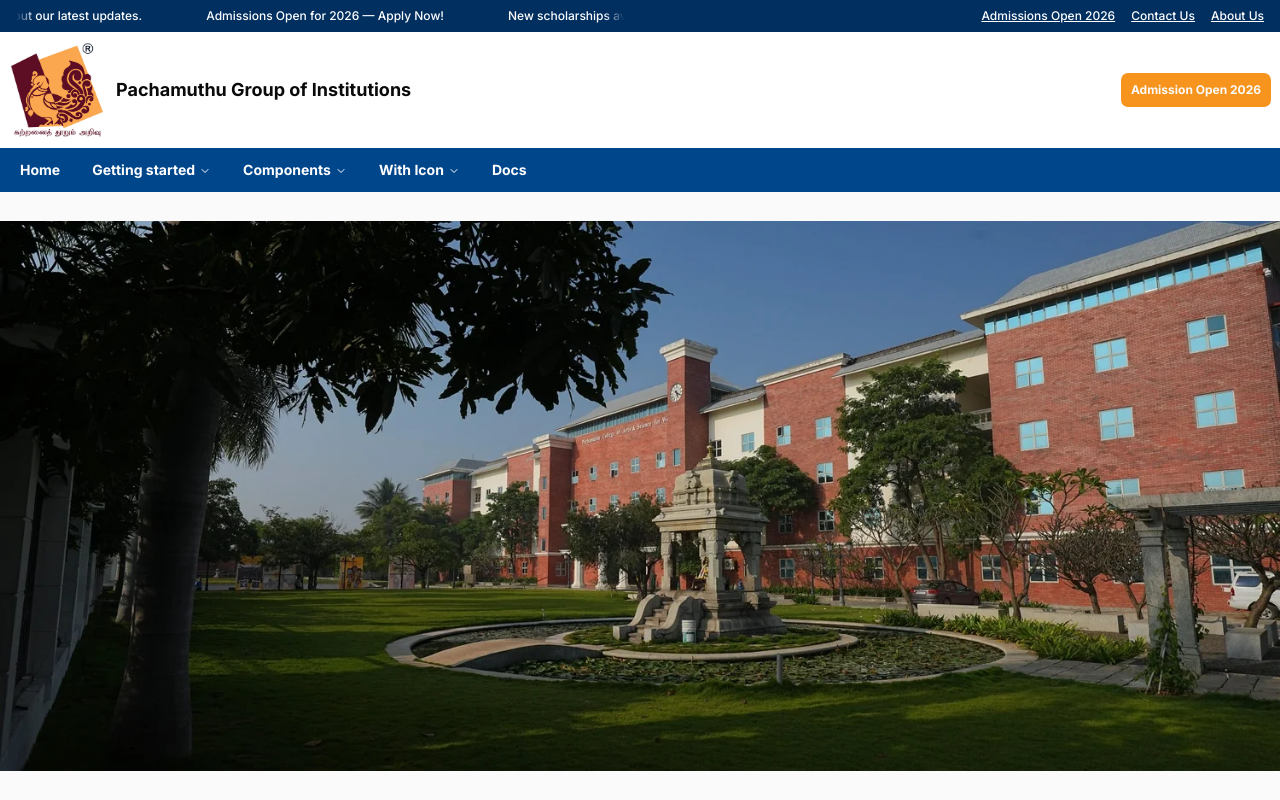
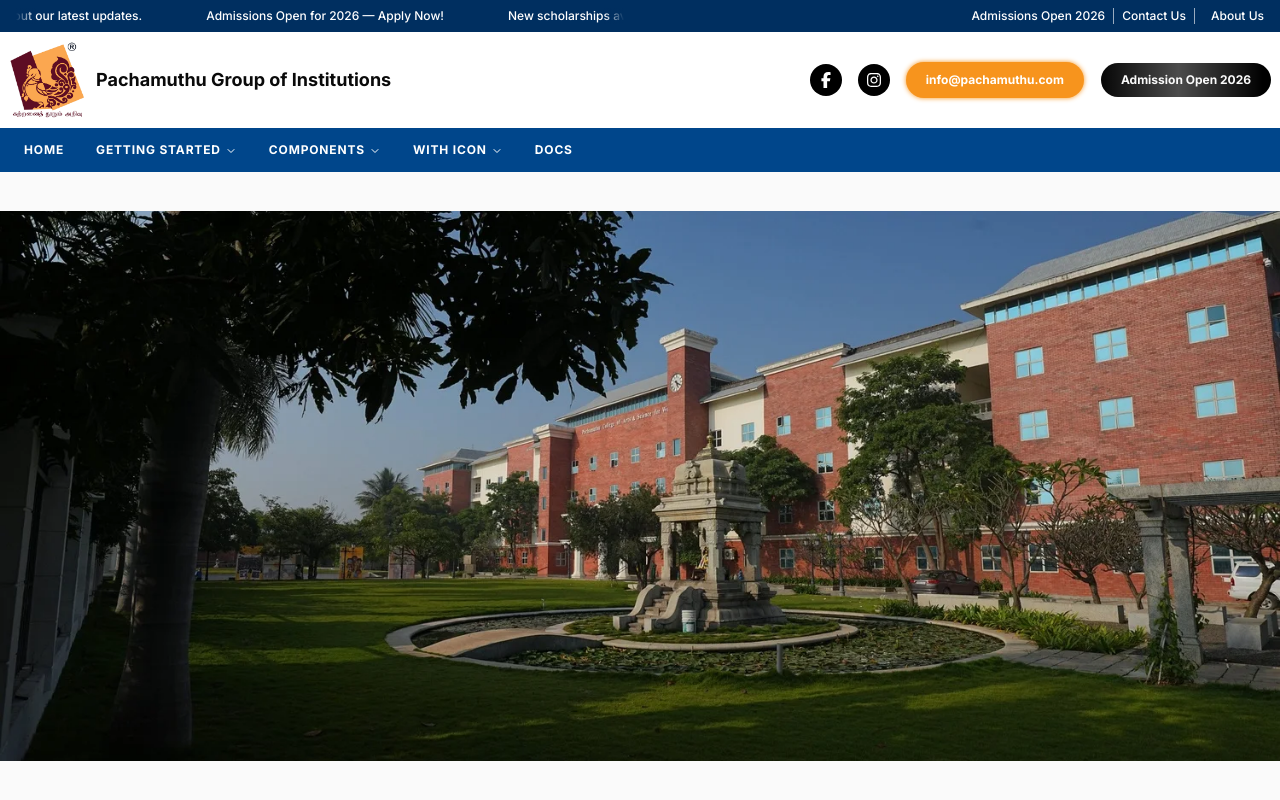
Before and after one commit to gunasekaran28gs/pachamuthu, a Next.js app: page / in a window 1280 px wide. Built offline with nearby package versions, Linux system fonts and the light colour scheme.

Commit message:
Header design changes

```diff
--- a/app/components/AnnouncementBar.jsx
+++ b/app/components/AnnouncementBar.jsx
@@ -13,9 +13,9 @@ export default function AnnouncementBar() {
       </Marquee>
 
       <div className="w-1/2 hidden md:flex items-center justify-end shrink-0">
-        <Link href="/admissions" className="text-white underline">Admissions Open 2026</Link>
-        <Link href="/contact" className="text-white underline ml-4">Contact Us</Link>
-        <Link href="/about" className="text-white underline ml-4">About Us</Link>
+        <Link href="/admissions" className="text-white border-r px-2 border-white/60 ">Admissions Open 2026</Link>
+        <Link href="/contact" className="text-white border-r px-2 border-white/60 ">Contact Us</Link>
+        <Link href="/about" className="text-white ml-4">About Us</Link>
       </div>
     </div>
   );
--- a/app/components/Header.jsx
+++ b/app/components/Header.jsx
@@ -2,21 +2,36 @@ import { NavigationMenuDemo } from './NavigationMenu';
 import { Button } from "@/components/ui/button";
 import AnnouncementBar from './AnnouncementBar';
 import Image from 'next/image';
+import SocialMedia from './SocialMedia';
 
 export default function Header() {
   return (
     <>
         <AnnouncementBar />
         <header className="p-2">
-          <header-logo className="flex items-center justify-between text-2xl font-bold">
+          <header-logo className="flex page-width items-center justify-between text-2xl font-bold">
             <div className="flex items-center gap-2">
-              <Image src="/logo-v1.png" alt="College Logo" width={100} height={100} />
+              <Image src="/logo-v1.png" alt="College Logo" width={80} height={80} />
               <h1 className="text-lg font-bold">Pachamuthu Group of Institutions </h1>
             </div>
-            <Button className="font-bold text-xs bg-[#F7941D]">Admission Open 2026</Button>
+            <div className="flex items-center gap-4">
+              <SocialMedia />
+              <a href="mailto:info@pachamuthu.com" className="button-primary pulse-animate text-white hover:underline">
+                info@pachamuthu.com
+              </a>
+              <Button className="relative overflow-hidden rounded-[50px] bg-black px-5 text-xs font-bold">
+                  <span className="relative z-10">
+                    Admission Open 2026
+                  </span>
+
+                  <span className="absolute inset-0 -translate-x-full animate-shimmer bg-gradient-to-r from-transparent via-white/30 to-transparent" />
+                </Button>
+
+            </div>
+
           </header-logo>
         </header>
-        <header-nav className="bg-[#00468B] text-sm text-white p-1">
+        <header-nav className="bg-[#00468B] text-sm text-white px-2 py-1">
           <NavigationMenuDemo />
         </header-nav>
     </>
--- /dev/null
+++ b/app/components/SocialMedia.jsx
@@ -0,0 +1,25 @@
+import { FaFacebookF, FaInstagram } from "react-icons/fa6";
+
+export default function SocialMedia() {
+  return (
+    <div className="flex gap-4">
+      <a
+        href="https://www.facebook.com/pachamuthu"
+        target="_blank"
+        rel="noopener noreferrer"
+        className="flex h-8 w-8 items-center justify-center rounded-full bg-black text-white transition-all duration-300 hover:bg-white hover:text-black hover:border hover:scale-110"
+      >
+        <FaFacebookF className="text-base" />
+      </a>
+
+      <a
+        href="https://www.instagram.com/pachamuthu"
+        target="_blank"
+        rel="noopener noreferrer"
+        className="flex h-8 w-8 items-center justify-center rounded-full bg-black text-white transition-all duration-300 hover:bg-white hover:text-black hover:border hover:scale-110"
+      >
+        <FaInstagram className="text-base" />
+      </a>
+    </div>
+  );
+}
--- a/app/globals.css
+++ b/app/globals.css
@@ -130,7 +130,7 @@
 }
 
 .page-width{
-  max-width: 1200px;
+  max-width: 1400px;
   margin: 0 auto;
 }
 .navigation-menu-link{
@@ -145,3 +145,35 @@
   letter-spacing: .07em;
   text-transform: uppercase;
 }
+.button-primary{
+  background-color: #F7941D;
+  color: white;
+  padding: 10px 20px;
+  border-radius: 50px;
+  font-size: 12px;
+}
+.pulse-animate {
+  animation: glowPulse 2.8s ease-in-out infinite;
+}
+
+@keyframes glowPulse {
+  0% {
+    box-shadow: 0 0 5px #F7941D;
+  }
+  50% {
+    box-shadow: 0 0 20px #F7941D;
+  }
+  100% {
+    box-shadow: 0 0 5px #F7941D;
+  }
+}
+
+@theme {
+  --animate-shimmer: shimmer 2s infinite;
+
+  @keyframes shimmer {
+    100% {
+      transform: translateX(100%);
+    }
+  }
+}
--- a/app/layout.tsx
+++ b/app/layout.tsx
@@ -18,7 +18,7 @@ const geistMono = Geist_Mono({
 });
 
 export const metadata: Metadata = {
-  title: "Create Next App",
+  title: "Pachamuthu Group of Institutions",
   description: "Generated by create next app",
 };
 
--- a/components/ui/navigation-menu.tsx
+++ b/components/ui/navigation-menu.tsx
@@ -59,7 +59,7 @@ function NavigationMenuItem({
 // )
 
 const navigationMenuTriggerStyle = cva(
-  "group/navigation-menu-trigger inline-flex h-9 w-max items-center justify-center rounded-md px-4 py-2 text-sm font-bold text-white transition-all outline-none hover:bg-blue-900 hover:text-white focus:bg-blue-900 focus:text-white focus-visible:ring-3 focus-visible:ring-blue-400/50 focus-visible:outline-1 disabled:pointer-events-none disabled:opacity-50 data-popup-open:bg-blue-700 data-popup-open:hover:bg-blue-900 data-popup-open:text-white data-open:bg-blue-900 data-open:hover:bg-blue-900 data-open:text-white"
+  "group/navigation-menu-trigger inline-flex h-9 w-max uppercase items-center justify-center rounded-md px-4 py-2 text-[clamp(10px,1vw,12px)] leading-none tracking-[0.07em] font-bold text-white transition-all outline-none hover:bg-blue-900 hover:text-white focus:bg-blue-900 focus:text-white focus-visible:ring-3 focus-visible:ring-blue-400/50 focus-visible:outline-1 disabled:pointer-events-none disabled:opacity-50 data-popup-open:bg-blue-700 data-popup-open:hover:bg-blue-900 data-popup-open:text-white data-open:bg-blue-900 data-open:hover:bg-blue-900 data-open:text-white"
 )
 
 
--- a/package.json
+++ b/package.json
@@ -17,6 +17,7 @@
     "react": "19.2.8",
     "react-dom": "19.2.8",
     "react-fast-marquee": "^1.6.5",
+    "react-icons": "^5.7.0",
     "shadcn": "^4.21.0",
     "tw-animate-css": "^1.4.0"
   },
```
Also changed, not shown: 1 other file (tests, documents, lock files or other folders).
